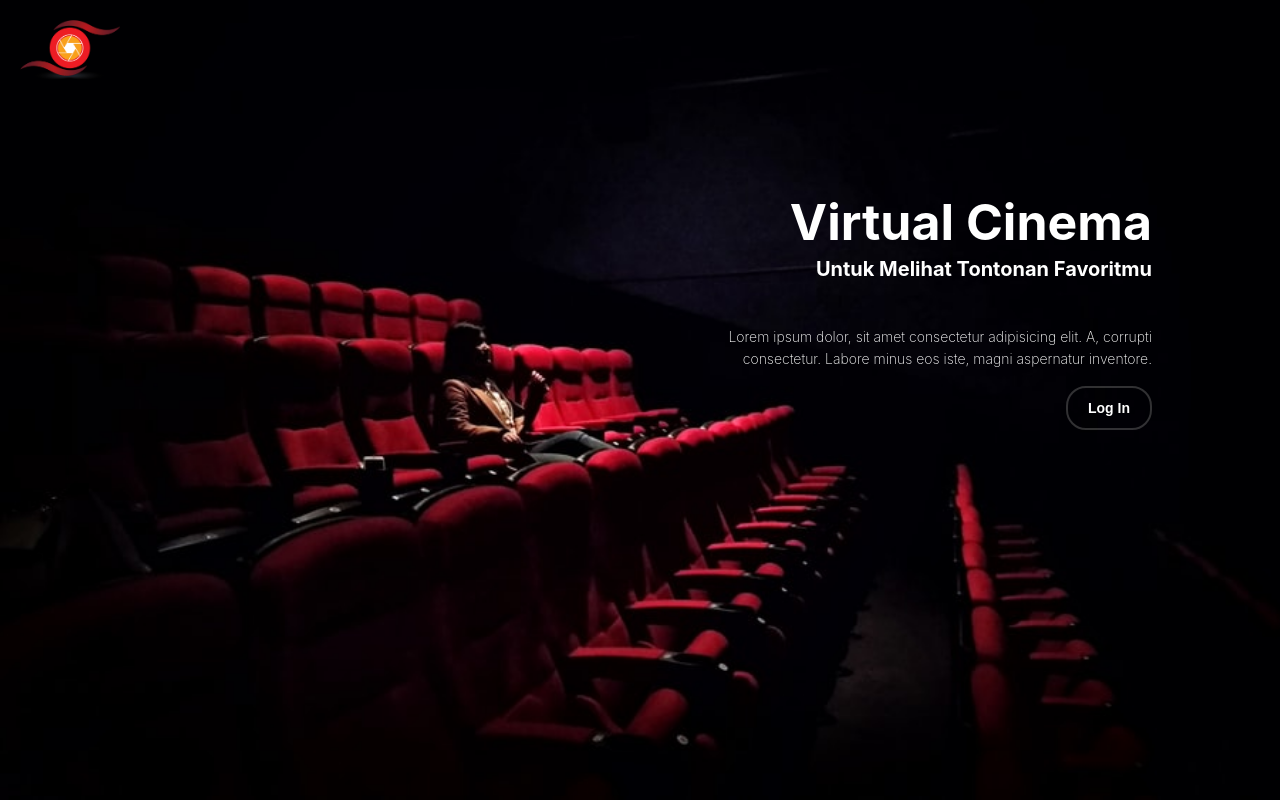
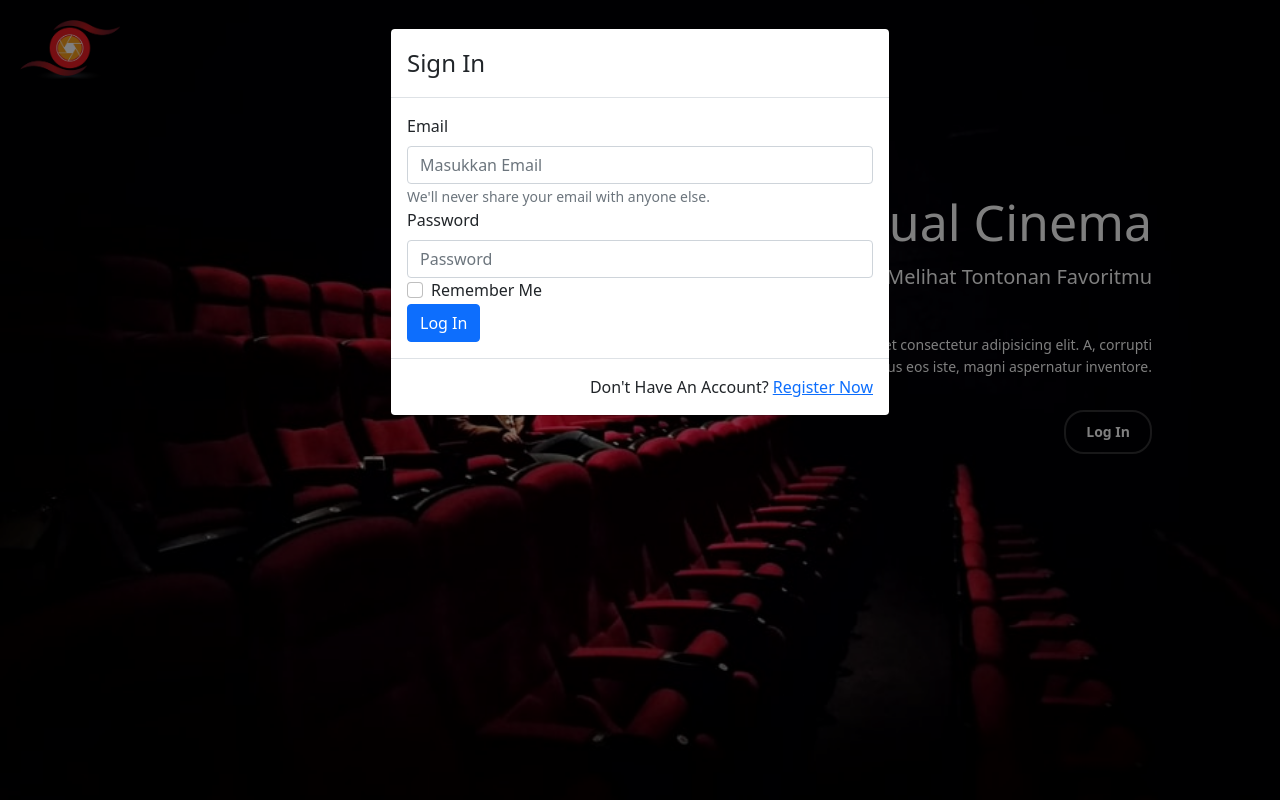
Before and after one commit to hisyamdf/project-frontend, a React (Create React App) app: page /signup in a window 1280 px wide. Both pictures are taken after a click on the button "Log In". Built offline with nearby package versions, Linux system fonts and the light colour scheme.

Commit message:
add Register Form and edit modal

```diff
--- a/src/App.css
+++ b/src/App.css
@@ -90,6 +90,7 @@
 
 .button-join:hover {
 	border: 2px solid #f5f5f1;
+	background: transparent;
 }
 
 @media only screen and (max-width: 600px) {
--- a/src/App.js
+++ b/src/App.js
@@ -1,12 +1,18 @@
-import React from 'react'
-import Home from './pages/Home'
+import React from "react";
+import { BrowserRouter as Router, Route, Switch } from "react-router-dom";
+import Home from "./pages/Home";
+import Signup from "./pages/Signup";
 
 const App = () => {
   return (
-    <>
-     <Home/>
-    </>
-  )
-}
+    <Router>
+      <Home />
+      <Switch>
+        <Route exact path="/" component={Home} />
+        <Route exact path="/signup" component={Signup} />
+      </Switch>
+    </Router>
+  );
+};
 
-export default App
+export default App;
--- a/src/components/Formlogin.js
+++ b/src/components/Formlogin.js
@@ -1,5 +1,8 @@
 import React, { useState } from "react";
-import { Modal, Button } from "react-bootstrap";
+import { Modal, Button, Form } from "react-bootstrap";
+import "bootstrap/dist/css/bootstrap.min.css";
+import { Link } from 'react-router-dom'
+
 
 const Formlogin = () => {
   const [show, setShow] = useState(false);
@@ -13,17 +16,37 @@ const Formlogin = () => {
       </Button>
 
       <Modal show={show} onHide={handleClose}>
-        <Modal.Header closeButton>
-          <Modal.Title>Modal heading</Modal.Title>
+        <Modal.Header>
+          <Modal.Title>Sign In</Modal.Title>
         </Modal.Header>
-        <Modal.Body>Woohoo, you're reading this text in a modal!</Modal.Body>
+        <Modal.Body>
+          <Form>
+            <Form.Group className="form email" controlId="formBasicEmail">
+              <Form.Label>Email</Form.Label>
+              <Form.Control type="email" placeholder="Masukkan Email" />
+              <Form.Text className="text-muted">
+                We'll never share your email with anyone else.
+              </Form.Text>
+            </Form.Group>
+
+            <Form.Group className="form pass" controlId="formBasicPassword">
+              <Form.Label>Password</Form.Label>
+              <Form.Control type="password" placeholder="Password" />
+            </Form.Group>
+            <Form.Group controlId="formBasicCheckbox">
+              <Form.Check type="checkbox" label="Remember Me" />
+            </Form.Group>
+
+            <Button variant="primary" onClick={handleClose}>
+              Log In
+            </Button>
+          </Form>
+        </Modal.Body>
         <Modal.Footer>
-          <Button variant="secondary" onClick={handleClose}>
-            Close
-          </Button>
-          <Button variant="primary" onClick={handleClose}>
-            Save Changes
-          </Button>
+          Don't Have An Account?
+          <Link exact to={"/signup"}>
+            Register Now
+          </Link>
         </Modal.Footer>
       </Modal>
     </>
--- /dev/null
+++ b/src/components/Formsignup.js
@@ -0,0 +1,62 @@
+import React from 'react'
+import { Button, Form, Col } from "react-bootstrap";
+
+const Formregister = () => {
+    return (
+        <div>
+            <Form>
+  <Form.Row>
+    <Form.Group as={Col} controlId="formGridEmail">
+      <Form.Label>Email</Form.Label>
+      <Form.Control type="email" placeholder="Enter email" />
+    </Form.Group>
+
+    <Form.Group as={Col} controlId="formGridPassword">
+      <Form.Label>Password</Form.Label>
+      <Form.Control type="password" placeholder="Password" />
+    </Form.Group>
+  </Form.Row>
+
+  <Form.Group controlId="formGridAddress1">
+    <Form.Label>Address</Form.Label>
+    <Form.Control placeholder="1234 Main St" />
+  </Form.Group>
+
+  <Form.Group controlId="formGridAddress2">
+    <Form.Label>Address 2</Form.Label>
+    <Form.Control placeholder="Apartment, studio, or floor" />
+  </Form.Group>
+
+  <Form.Row>
+    <Form.Group as={Col} controlId="formGridCity">
+      <Form.Label>City</Form.Label>
+      <Form.Control />
+    </Form.Group>
+
+    <Form.Group as={Col} controlId="formGridState">
+      <Form.Label>State</Form.Label>
+      <Form.Control as="select" defaultValue="Choose...">
+        <option>Choose...</option>
+        <option>...</option>
+      </Form.Control>
+    </Form.Group>
+
+    <Form.Group as={Col} controlId="formGridZip">
+      <Form.Label>Zip</Form.Label>
+      <Form.Control />
+    </Form.Group>
+  </Form.Row>
+
+  <Form.Group id="formGridCheckbox">
+    <Form.Check type="checkbox" label="Check me out" />
+  </Form.Group>
+
+  <Button variant="primary" type="submit">
+    Submit
+  </Button>
+</Form>
+        </div>
+    )
+}
+
+export default Formregister
--- /dev/null
+++ b/src/pages/Signup.js
@@ -0,0 +1,12 @@
+import React from 'react'
+import Register from '../components/Formsignup'
+
+const Signup = () => {
+    return (
+        <div>
+            <Register/>
+        </div>
+    )
+}
+
+export default Signup
```
